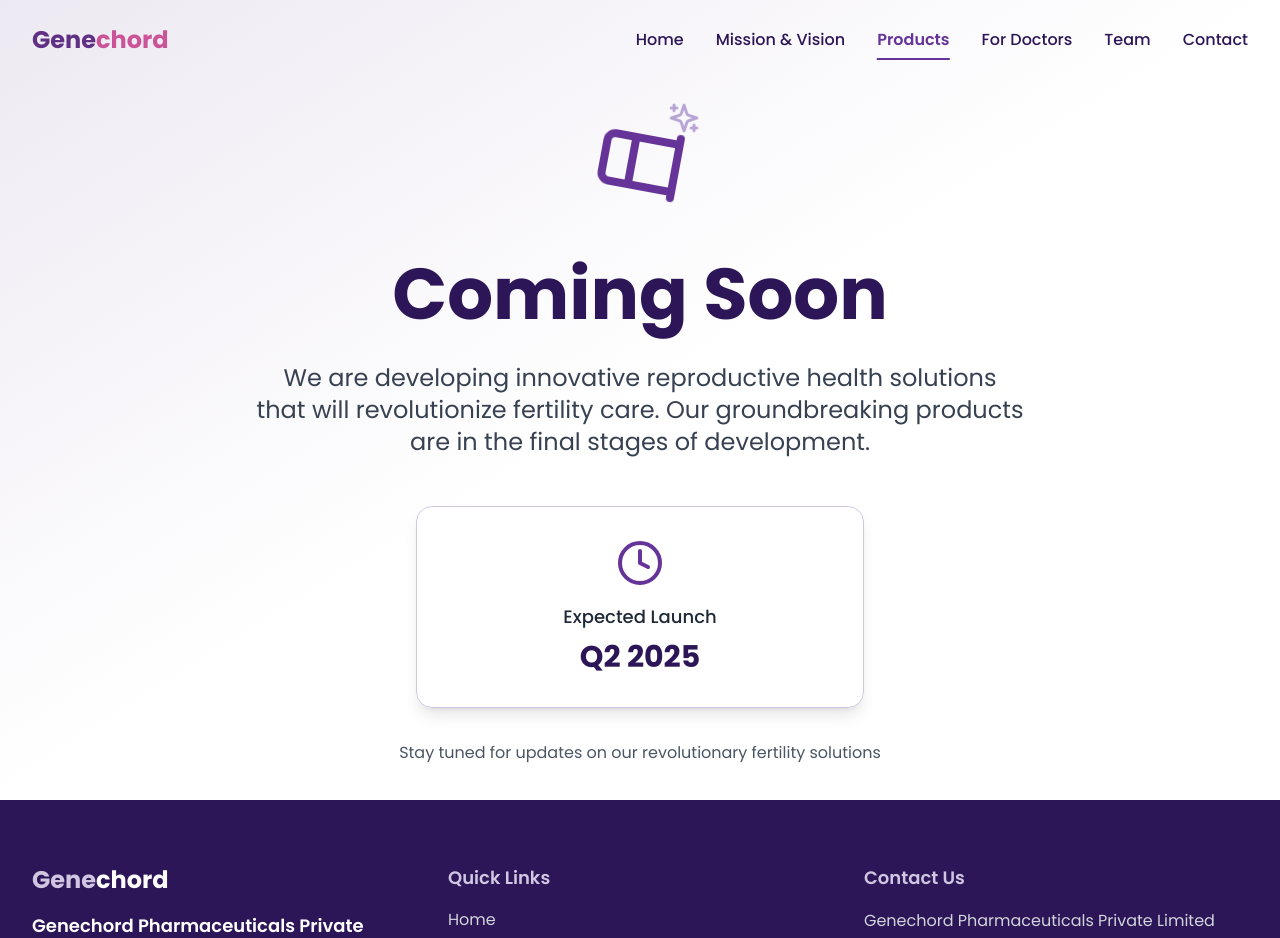
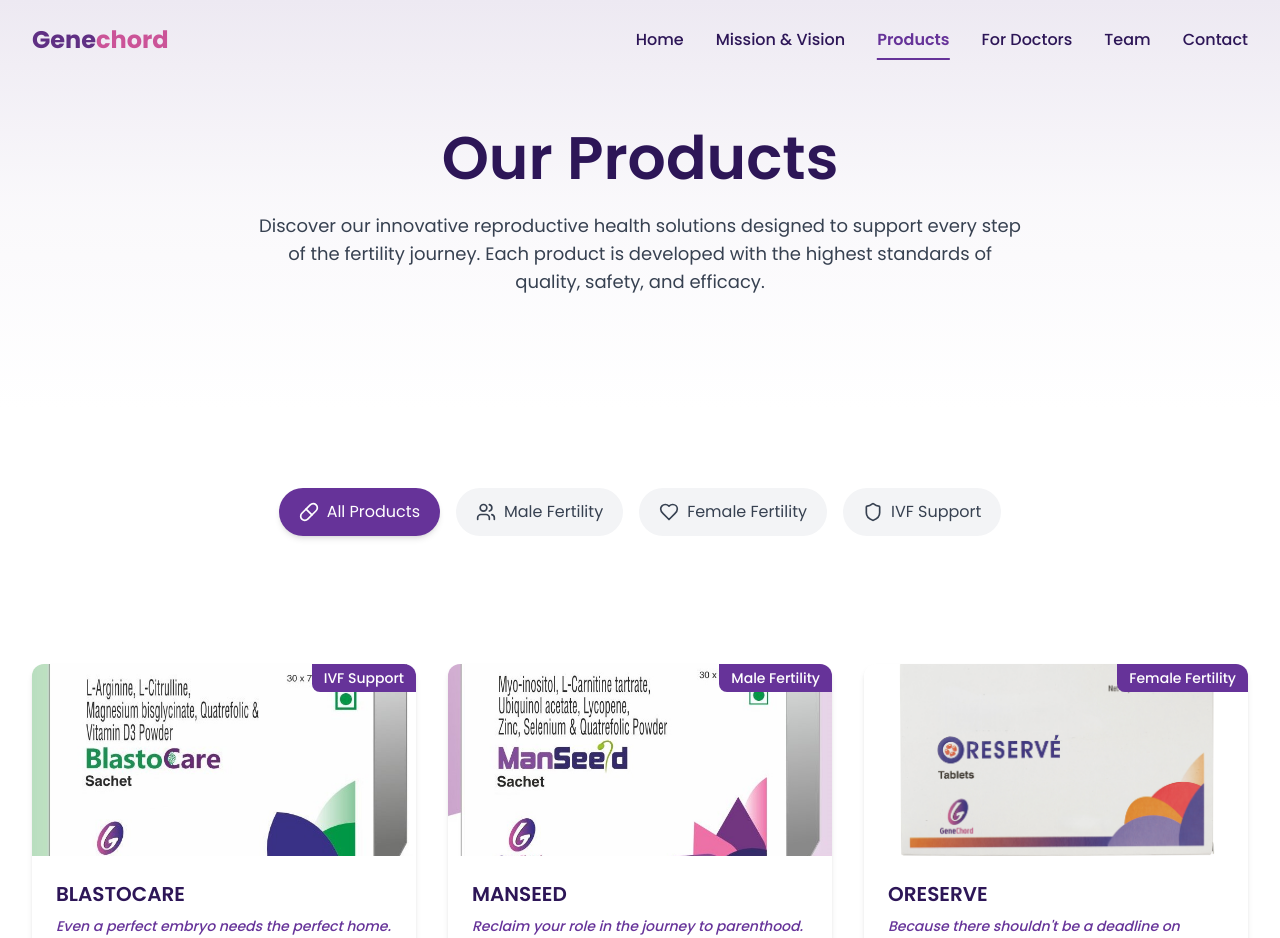
Before and after one commit to trollord/Genechord, a React (Vite) app: page /products in a window 1280 px wide. Shown: the top 938 px of the page. Built offline with nearby package versions, Linux system fonts and the light colour scheme.

Commit message:
updated products image and names

```diff
--- a/src/pages/Home.tsx
+++ b/src/pages/Home.tsx
@@ -10,32 +10,45 @@ import Hero from '../components/home/Hero';
 import VideoSection from '../components/home/VideoSection';
 
 const Home = () => {
-  // COMMENTED OUT: Featured products section - will be restored later
-  /*
   const featuredProducts = [
-    {
-      id: 'oofrag',
-      name: 'OOFRAG',
-      tagline: 'Because the strength of life begins with the strength of the oocyte.',
-      description: 'The first scientifically formulated supplement targeting oocyte fragmentation at its root with dual-action precision.',
-      image: 'https://images.pexels.com/photos/3825527/pexels-photo-3825527.jpeg',
+   {
+      id: 'blastocare',
+      name: 'BLASTOCARE',
+      category: 'ivf-support',
+      description: 'Comprehensive endometrial support designed to enhance implantation success by creating the optimal uterine environment.',
+      image: '/BlastoCare.jpg',
+      keyFeatures: [
+        'Enhances decidualization and immune tolerance',
+        'Improves uteroplacental blood flow',
+        'Manages hydrocortisone-induced stress',
+        'Relaxes uterine musculature',
+        'Supports trophoblast-endometrium communication'
+      ],
+      tagline: 'Even a perfect embryo needs the perfect home.'
     },
     {
-      id: 'blastocare',
-      name: 'BLASTOCARE',
-      tagline: 'Even a perfect embryo needs the perfect home.',
-      description: 'Comprehensive endometrial support designed to enhance implantation success by creating the optimal uterine environment.',
-      image: 'https://images.pexels.com/photos/3825586/pexels-photo-3825586.jpeg',
+      id: 'manseed',
+      name: 'MANSEED',
+      tagline: 'Reclaim your role in the journey to parenthood.',
+      description: 'Advanced reproductive science designed to fill key gaps in spermatogenesis and optimize male fertility.',
+       image: './Manseed.jpg',
     },
-    {
-      id: 'chromosafe',
-      name: 'CHROMOSAFE',
-      tagline: 'Because your DNA carries more than genes—it carries generations.',
-      description: 'Next-generation solution rooted in reproductive epigenetics, supporting sperm health at the genomic level.',
-      image: 'https://images.pexels.com/photos/3825569/pexels-photo-3825569.jpeg',
-    },
+     {
+      id: 'oreserve',
+      name: 'ORESERVE',
+      category: 'female-fertility',
+      description: 'Targeted support for women navigating Diminished Ovarian Reserve with a science-backed approach to improving ovarian response.',
+      image: './Oreserve.JPG',
+      keyFeatures: [
+        'Improves Antral Follicle Count (AFC)',
+        'Enhances ovarian response',
+        'Supports mitochondrial function',
+        'Reduces oxidative stress',
+        'Restores follicular integrity'
+      ],
+      tagline: "Because there shouldn't be a deadline on starting a family."
+    }
   ];
-  */
 
   return (
     <PageTransition>
@@ -105,7 +118,7 @@ const Home = () => {
               transition={{ duration: 0.5, delay: 0.2 }}
             >
               <img
-                src="https://images.pexels.com/photos/3825569/pexels-photo-3825569.jpeg"
+                src="https://images.pexels.com/photos/3938023/pexels-photo-3938023.jpeg"
                 alt="Quality Control Laboratory"
                 className="rounded-lg shadow-md h-60 w-full object-cover"
               />
@@ -117,7 +130,7 @@ const Home = () => {
               transition={{ duration: 0.5, delay: 0.3 }}
             >
               <img
-                src="https://images.pexels.com/photos/3825582/pexels-photo-3825582.jpeg"
+                src="https://images.pexels.com/photos/3938022/pexels-photo-3938022.jpeg"
                 alt="Pharmaceutical Manufacturing Facility"
                 className="rounded-lg shadow-md h-60 w-full object-cover mt-8 md:mt-4 lg:mt-8"
               />
@@ -129,7 +142,7 @@ const Home = () => {
       {/* Video Section */}
       <VideoSection />
 
-      {/* COMMENTED OUT: Featured Products Section - will be restored later
+      {/* Featured Products */}
       <Section className="bg-gray-50 py-24">
         <motion.div
           className="text-center mb-16"
@@ -186,7 +199,6 @@ const Home = () => {
           </Link>
         </div>
       </Section>
-      */}
 
       {/* Safety Standards Section */}
       <Section className="bg-white py-24">
--- a/src/pages/ProductDetails.tsx
+++ b/src/pages/ProductDetails.tsx
@@ -40,7 +40,7 @@ const ProductDetails = () => {
       category: 'IVF Support',
       tagline: 'Even a perfect embryo needs the perfect home.',
       description: 'For many couples navigating IVF, success isn\'t just about creating a healthy embryo—it\'s about giving it the best chance to implant and grow. Blastocare is designed to change that by offering comprehensive endometrial support that goes beyond single-molecule solutions.',
-      image: 'https://images.pexels.com/photos/3825586/pexels-photo-3825586.jpeg',
+      image: '/BlastoCare.jpg',
       keyFeatures: [
         'Enhances decidualization and immune tolerance',
         'Improves uteroplacental blood flow',
@@ -112,7 +112,7 @@ const ProductDetails = () => {
       category: 'Male Fertility',
       tagline: 'Reclaim your role in the journey to parenthood.',
       description: 'In a world where dreams of parenthood are often fought quietly behind closed doors, male infertility remains one of the most under-discussed challenges. Modern lifestyles, rising stress, environmental toxins, and age-related decline have led to a steady rise in male infertility. ManSeed is designed to fill key gaps in spermatogenesis.',
-      image: 'https://images.pexels.com/photos/3825527/pexels-photo-3825527.jpeg',
+      image: '/Manseed.jpg',
       keyFeatures: [
         'Improves sperm count',
         'Enhances motility and morphology',
@@ -136,7 +136,7 @@ const ProductDetails = () => {
       category: 'Female Fertility',
       tagline: "Because there shouldn't be a deadline on starting a family.",
       description: 'When time feels like it\'s slipping away, you need more than reassurance—you need something that stands with you. For many women, Diminished Ovarian Reserve (DOR) doesn\'t announce itself—it reveals itself through questions, delays, and unexpected detours. It\'s like racing a clock you didn\'t know had started. The eggs are fewer, the options narrower—and the dream of motherhood suddenly feels like it comes with an expiration date. That\'s where ORESERVE steps in.',
-      image: 'https://images.pexels.com/photos/3825586/pexels-photo-3825586.jpeg',
+      image: '/Oreserve.JPG',
       keyFeatures: [
         'Improves Antral Follicle Count (AFC)',
         'Enhances ovarian response',
--- a/src/pages/Products.tsx
+++ b/src/pages/Products.tsx
@@ -1,44 +1,43 @@
-import React from 'react';
+import React, { useState } from 'react';
 import { motion } from 'framer-motion';
+import { Link } from 'react-router-dom';
 import PageTransition from '../components/ui/PageTransition';
 import Section from '../components/ui/Section';
-import { Clock, Beaker, Sparkles } from 'lucide-react';
+import { Pill, Heart, Baby, Shield, Users } from 'lucide-react';
 
 const Products = () => {
-  // COMMENTED OUT: Product categories and filtering - will be restored later
-  /*
   const [selectedCategory, setSelectedCategory] = useState<string | null>(null);
 
   const categories = [
     { id: 'all', name: 'All Products', icon: <Pill className="h-5 w-5" /> },
-    { id: 'reproductive', name: 'Reproductive Health', icon: <Baby className="h-5 w-5" /> },
+    // { id: 'reproductive', name: 'Reproductive Health', icon: <Baby className="h-5 w-5" /> },
     { id: 'male-fertility', name: 'Male Fertility', icon: <Users className="h-5 w-5" /> },
     { id: 'female-fertility', name: 'Female Fertility', icon: <Heart className="h-5 w-5" /> },
     { id: 'ivf-support', name: 'IVF Support', icon: <Shield className="h-5 w-5" /> },
   ];
 
   const products = [
-    {
-      id: 'oofrag',
-      name: 'OOFRAG',
-      category: 'female-fertility',
-      description: 'The first scientifically formulated supplement targeting oocyte fragmentation at its root with dual-action precision.',
-      image: 'https://images.pexels.com/photos/3825527/pexels-photo-3825527.jpeg',
-      keyFeatures: [
-        'Cellular energy by day',
-        'Deep cellular repair by night',
-        'Stabilizes microtubules',
-        'Restores spindle assembly',
-        'Prevents chromatin breakdown'
-      ],
-      tagline: 'Because the strength of life begins with the strength of the oocyte.'
-    },
+    // {
+    //   id: 'oofrag',
+    //   name: 'OOFRAG',
+    //   category: 'female-fertility',
+    //   description: 'The first scientifically formulated supplement targeting oocyte fragmentation at its root with dual-action precision.',
+    //   image: 'https://images.pexels.com/photos/3825527/pexels-photo-3825527.jpeg',
+    //   keyFeatures: [
+    //     'Cellular energy by day',
+    //     'Deep cellular repair by night',
+    //     'Stabilizes microtubules',
+    //     'Restores spindle assembly',
+    //     'Prevents chromatin breakdown'
+    //   ],
+    //   tagline: 'Because the strength of life begins with the strength of the oocyte.'
+    // },
     {
       id: 'blastocare',
       name: 'BLASTOCARE',
       category: 'ivf-support',
       description: 'Comprehensive endometrial support designed to enhance implantation success by creating the optimal uterine environment.',
-      image: 'https://images.pexels.com/photos/3825586/pexels-photo-3825586.jpeg',
+      image: '/BlastoCare.jpg',
       keyFeatures: [
         'Enhances decidualization and immune tolerance',
         'Improves uteroplacental blood flow',
@@ -48,42 +47,42 @@ const Products = () => {
       ],
       tagline: 'Even a perfect embryo needs the perfect home.'
     },
-    {
-      id: 'chromosafe',
-      name: 'CHROMOSAFE',
-      category: 'male-fertility',
-      description: 'Next-generation solution rooted in reproductive epigenetics, supporting sperm health at the genomic level.',
-      image: 'https://images.pexels.com/photos/3825569/pexels-photo-3825569.jpeg',
-      keyFeatures: [
-        'Reduces DNA strand fragmentation',
-        'Enhances methylation precision',
-        'Supports chromatin remodeling',
-        'Protects genetic blueprint',
-        'Improves sperm DNA integrity'
-      ],
-      tagline: 'Because your DNA carries more than genes—it carries generations.'
-    },
-    {
-      id: 'embrotrans',
-      name: 'EMBROTRANS',
-      category: 'ivf-support',
-      description: 'Scientifically designed formula supporting the critical 48-72 hour window after embryo transfer.',
-      image: 'https://images.pexels.com/photos/3825582/pexels-photo-3825582.jpeg',
-      keyFeatures: [
-        'Optimizes endometrial environment',
-        'Facilitates trophoblast adhesion',
-        'Modulates immune activity',
-        'Maintains uterine calm',
-        'First-in-class post-transfer support'
-      ],
-      tagline: 'For the woman who has done everything right.'
-    },
+    // {
+    //   id: 'chromosafe',
+    //   name: 'CHROMOSAFE',
+    //   category: 'male-fertility',
+    //   description: 'Next-generation solution rooted in reproductive epigenetics, supporting sperm health at the genomic level.',
+    //   image: 'https://images.pexels.com/photos/3825569/pexels-photo-3825569.jpeg',
+    //   keyFeatures: [
+    //     'Reduces DNA strand fragmentation',
+    //     'Enhances methylation precision',
+    //     'Supports chromatin remodeling',
+    //     'Protects genetic blueprint',
+    //     'Improves sperm DNA integrity'
+    //   ],
+    //   tagline: 'Because your DNA carries more than genes—it carries generations.'
+    // },
+    // {
+    //   id: 'embrotrans',
+    //   name: 'EMBROTRANS',
+    //   category: 'ivf-support',
+    //   description: 'Scientifically designed formula supporting the critical 48-72 hour window after embryo transfer.',
+    //   image: 'https://images.pexels.com/photos/3825582/pexels-photo-3825582.jpeg',
+    //   keyFeatures: [
+    //     'Optimizes endometrial environment',
+    //     'Facilitates trophoblast adhesion',
+    //     'Modulates immune activity',
+    //     'Maintains uterine calm',
+    //     'First-in-class post-transfer support'
+    //   ],
+    //   tagline: 'For the woman who has done everything right.'
+    // },
     {
       id: 'manseed',
       name: 'MANSEED',
       category: 'male-fertility',
       description: 'Advanced reproductive science designed to fill key gaps in spermatogenesis and optimize male fertility.',
-      image: 'https://images.pexels.com/photos/3825527/pexels-photo-3825527.jpeg',
+      image: '/Manseed.jpg',
       keyFeatures: [
         'Improves sperm count',
         'Enhances motility and morphology',
@@ -98,7 +97,7 @@ const Products = () => {
       name: 'ORESERVE',
       category: 'female-fertility',
       description: 'Targeted support for women navigating Diminished Ovarian Reserve with a science-backed approach to improving ovarian response.',
-      image: 'https://images.pexels.com/photos/3825586/pexels-photo-3825586.jpeg',
+      image: './Oreserve.JPG',
       keyFeatures: [
         'Improves Antral Follicle Count (AFC)',
         'Enhances ovarian response',
@@ -113,82 +112,10 @@ const Products = () => {
   const filteredProducts = selectedCategory && selectedCategory !== 'all'
     ? products.filter(product => product.category === selectedCategory)
     : products;
-  */
 
   return (
     <PageTransition>
-      {/* Coming Soon - Full Page */}
-      <div className="min-h-screen flex items-center justify-center bg-gradient-to-br from-primary-100 via-white to-primary-50 pt-20">
-        <div className="container-custom">
-          <div className="max-w-4xl mx-auto text-center">
-            <motion.div
-              initial={{ scale: 0.8, opacity: 0 }}
-              animate={{ scale: 1, opacity: 1 }}
-              transition={{ duration: 0.8, ease: "easeOut" }}
-              className="mb-12"
-            >
-              <div className="flex justify-center mb-8">
-                <div className="relative">
-                  <motion.div
-                    animate={{ rotate: 360 }}
-                    transition={{ duration: 20, repeat: Infinity, ease: "linear" }}
-                  >
-                    <Beaker className="w-24 h-24 text-primary-400" />
-                  </motion.div>
-                  <motion.div
-                    animate={{ scale: [1, 1.2, 1] }}
-                    transition={{ duration: 2, repeat: Infinity, ease: "easeInOut" }}
-                    className="absolute -top-3 -right-3"
-                  >
-                    <Sparkles className="w-8 h-8 text-primary-300" />
-                  </motion.div>
-                </div>
-              </div>
-            </motion.div>
-
-            <motion.h1
-              initial={{ opacity: 0, y: 30 }}
-              animate={{ opacity: 1, y: 0 }}
-              transition={{ duration: 0.8, delay: 0.2 }}
-              className="text-5xl md:text-7xl font-bold text-secondary-900 mb-8"
-            >
-              Coming Soon
-            </motion.h1>
-
-            <motion.p
-              initial={{ opacity: 0, y: 20 }}
-              animate={{ opacity: 1, y: 0 }}
-              transition={{ duration: 0.8, delay: 0.4 }}
-              className="text-xl md:text-2xl text-gray-700 mb-12 leading-relaxed max-w-3xl mx-auto"
-            >
-              We are developing innovative reproductive health solutions that will revolutionize fertility care.
-              Our groundbreaking products are in the final stages of development.
-            </motion.p>
-
-            <motion.div
-              initial={{ opacity: 0, y: 20 }}
-              animate={{ opacity: 1, y: 0 }}
-              transition={{ duration: 0.8, delay: 0.6 }}
-              className="bg-white/80 backdrop-blur-sm rounded-2xl p-8 shadow-lg border border-primary-200 max-w-md mx-auto"
-            >
-              <Clock className="w-12 h-12 text-primary-400 mx-auto mb-4" />
-              <p className="text-primary-600 font-medium mb-2 text-lg">Expected Launch</p>
-              <p className="text-secondary-900 font-bold text-3xl">Q2 2025</p>
-            </motion.div>
-
-            <motion.p
-              initial={{ opacity: 0 }}
-              animate={{ opacity: 1 }}
-              transition={{ duration: 0.8, delay: 0.8 }}
-              className="text-gray-600 mt-8"
-            >
-              Stay tuned for updates on our revolutionary fertility solutions
-            </motion.p>
-          </div>
-        </div>
-      </div>
-
-      {/* COMMENTED OUT: Hero Section - will be restored later
+      {/* Hero Section */}
       <div className="relative pt-32 pb-20 bg-gradient-to-b from-primary-100 via-primary-100/30 to-white">
         <div className="container-custom">
           <div className="max-w-3xl mx-auto text-center">
@@ -206,15 +133,14 @@ const Products = () => {
               animate={{ opacity: 1 }}
               transition={{ duration: 0.5, delay: 0.2 }}
             >
-              We are developing innovative reproductive health solutions designed to support every step of the fertility journey.
-              Each product will be developed with the highest standards of quality, safety, and efficacy.
+              Discover our innovative reproductive health solutions designed to support every step of the fertility journey.
+              Each product is developed with the highest standards of quality, safety, and efficacy.
             </motion.p>
           </div>
         </div>
       </div>
-      */}
 
-      {/* COMMENTED OUT: Product Categories and Filters - will be restored later
+      {/* Product Categories */}
       <Section className="bg-white pb-0">
         <div className="flex flex-wrap justify-center gap-4 mb-12">
           {categories.map(category => (
@@ -235,9 +161,8 @@ const Products = () => {
           ))}
         </div>
       </Section>
-      */}
 
-      {/* COMMENTED OUT: Products List - will be restored later
+      {/* Products List */}
       <Section className="bg-white">
         <div className="grid grid-cols-1 md:grid-cols-2 lg:grid-cols-3 gap-8">
           {filteredProducts.map((product, index) => (
@@ -292,9 +217,8 @@ const Products = () => {
           ))}
         </div>
       </Section>
-      */}
 
-      {/* COMMENTED OUT: Research & Development - will be restored later
+      {/* Research & Development */}
       <Section className="bg-gray-50">
         <motion.div
           className="text-center mb-12"
@@ -356,9 +280,8 @@ const Products = () => {
           </div>
         </div>
       </Section>
-      */}
 
-      {/* COMMENTED OUT: Quality Standards - will be restored later
+      {/* Quality Standards */}
       <Section className="bg-primary-400 text-white">
         <div className="max-w-4xl mx-auto text-center">
           <motion.h2
@@ -401,7 +324,6 @@ const Products = () => {
           </div>
         </div>
       </Section>
-      */}
     </PageTransition>
   );
 };
```
